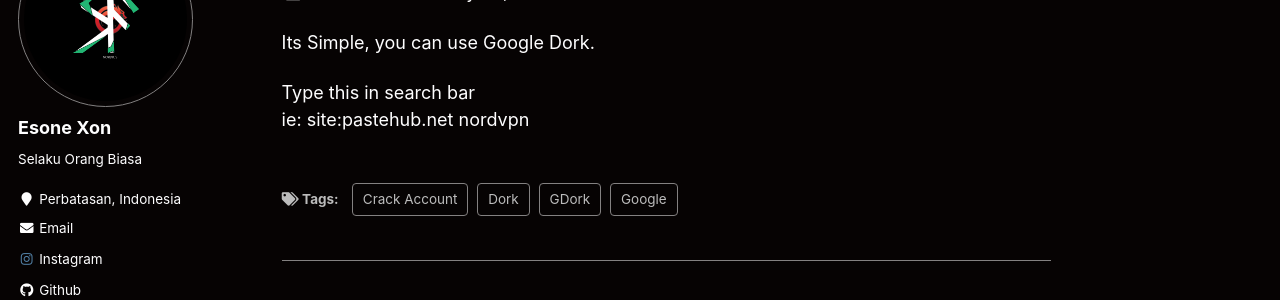
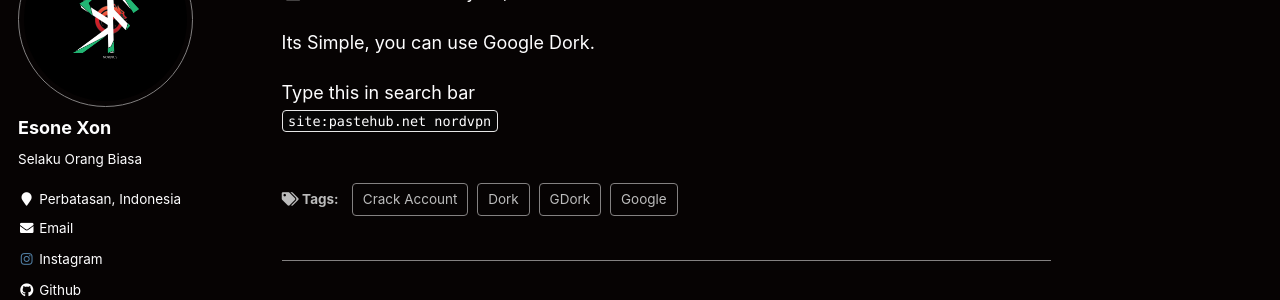
Before and after one commit to esoneXon/esoneXon.github.io, a Jekyll site: the page built from _wantToKnow/FCAccount.md, in a window 1280 px wide. Shown: the part 186-486 px from the top of the page. Built offline with Jekyll 4.4.1, drawn with Linux system fonts in a browser that asks for light colours.

Commit message:
Update FCAccount.md

````diff
--- a/_wantToKnow/FCAccount.md
+++ b/_wantToKnow/FCAccount.md
@@ -12,4 +12,4 @@
 Its Simple, you can use Google Dork.
 
 Type this in search bar
-ie: site:pastehub.net nordvpn
+```site:pastehub.net nordvpn```
````
